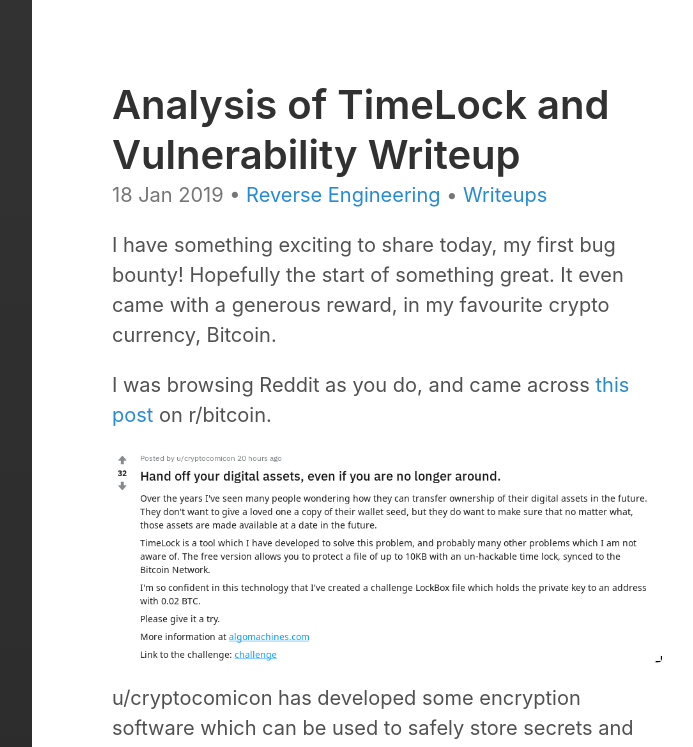
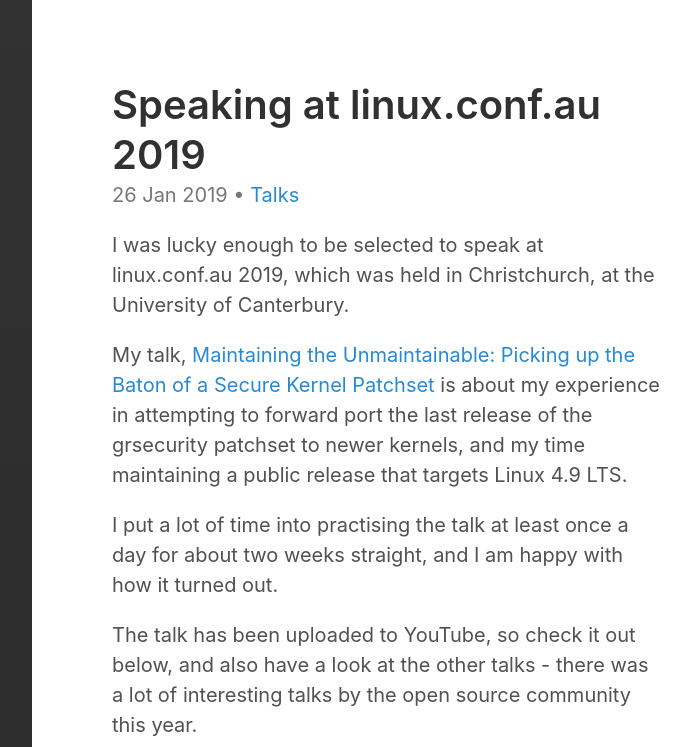
Before and after one commit to matthewruffell/matthewruffell.github.io, a Jekyll site: the page built from index.html, in a window 1280 px wide. Shown: the top 747 px of the page, without its empty margins (538-1231 px from the left). Built offline with Jekyll 4.4.1, drawn with Linux system fonts in a browser that asks for light colours; the list of posts is cut into pages by our own code; some of the changed text lies outside the part shown.

Commit message:
Adding post on LCA2019 talk

```diff
--- /dev/null
+++ b/_posts/2019-01-26-speaking-at-linux-conf-au-2019.md
@@ -0,0 +1,33 @@
+---
+layout: post
+title: Speaking at linux.conf.au 2019
+categories: Talks
+---
+
+I was lucky enough to be selected to speak at linux.conf.au 2019, which was held in Christchurch, at the University of Canterbury.
+
+My talk, [Maintaining the Unmaintainable: Picking up the Baton of a Secure Kernel Patchset](https://lca2019.linux.org.au/schedule/presentation/180/) is about my experience in attempting to forward port the last release of the grsecurity patchset to newer kernels, and my time maintaining a public release that targets Linux 4.9 LTS.
+
+I put a lot of time into practising the talk at least once a day for about two weeks straight, and I am happy with how it turned out.
+
+The talk has been uploaded to YouTube, so check it out below, and also have a look at the other talks - there was a lot of interesting talks by the open source community this year.
+
+<iframe width="759" height="427" src="https://www.youtube-nocookie.com/embed/4dIKbj_6diU" frameborder="0" allow="accelerometer; autoplay; encrypted-media; gyroscope; picture-in-picture" allowfullscreen></iframe>
+
+You can find a copy of the slides [here](/assets/documents/2019_LCA_Maintaining_the_Unmaintainable.pdf).
+
+<!--more-->
+
+I received a fantastic pounamu taonga, as a gift for speaking.
+
+![greenstone](/assets/images/2019_028.jpg)
+
+Very cool!
+
+I have also met and talked to a huge range of people when I was attending this conference. Linux.conf.au is a fantastic time to be able talk to people who you only ever see on mailing lists, and share common interests with you.
+
+I found the whole experience so good, I will make sure to attend LCA 2020!
+
+This means that I will go to at least three conferences a year now, with Kiwicon, Chcon and LCA catching my interest.
+
+Now I just need to think of something to speak about for LCA 2020. Watch this space.
--- /dev/null
+++ b/category/talks.md
@@ -0,0 +1,5 @@
+---
+layout: category
+title: Talks
+category: Talks
+---
```
Also changed, not shown: about.md (+2 -2 lines), assets/images/2019_028.jpg (added), 1 other file.
